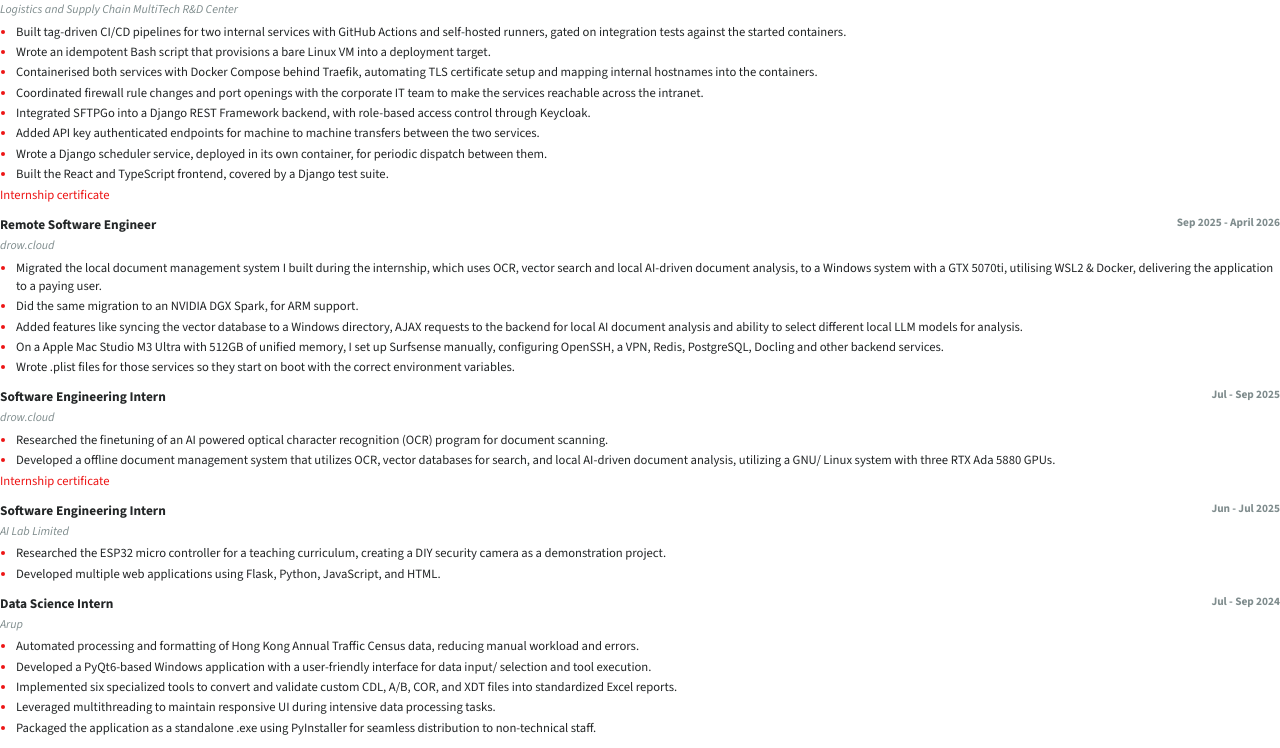
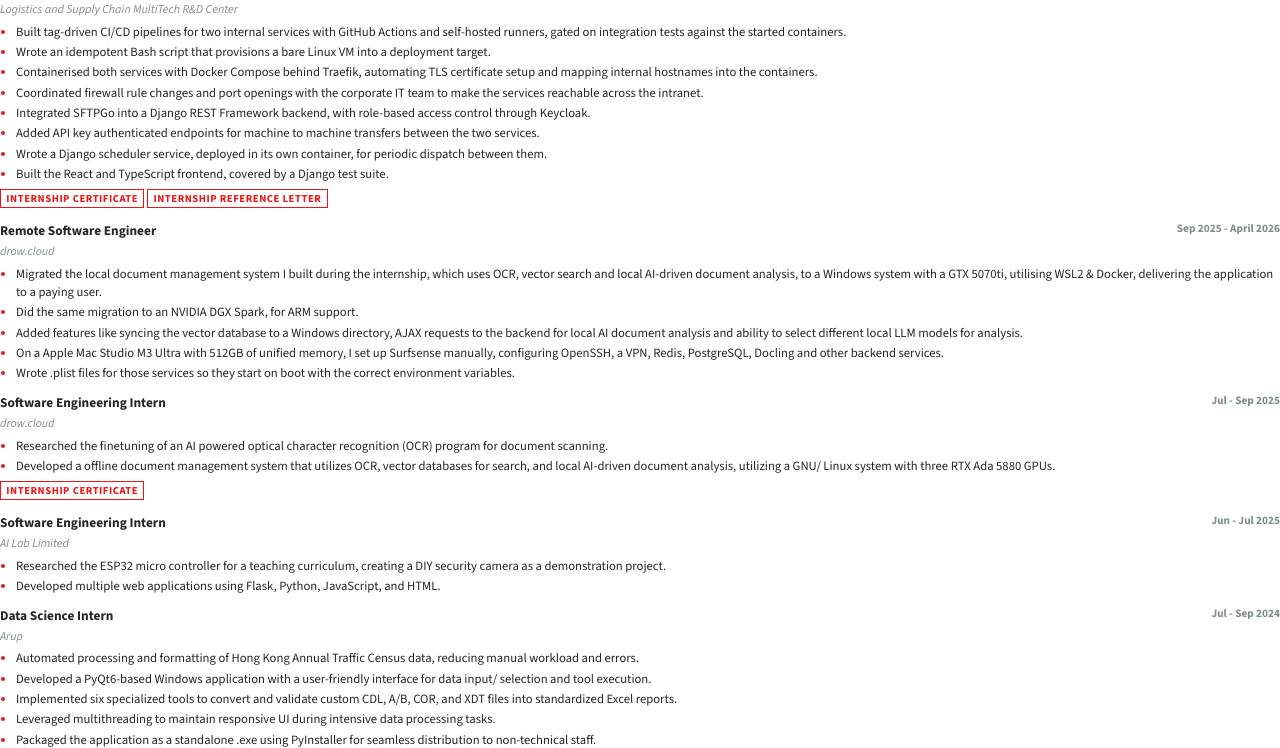
Before and after one commit to bensonchow123/portfolio_website, a Flask app: template templates/resume_pdf.html in a window 1280 px wide. Shown: the part 250-998 px from the top of the page. Run offline with Flask 3, Linux system fonts and the light colour scheme; the template is opened without the code that fills it, so the values that code supplies are empty.

Commit message:
feat(resume): chip the attachment links

```diff
--- a/static/css/resume.css
+++ b/static/css/resume.css
@@ -191,6 +191,26 @@ a {
     margin-bottom: 1.5pt;
 }
 
+/* ---- Document links ---- */
+
+/* Certificates chip up like the skills, in accent because they are the only
+   links inside an entry, with 4pt clearing the bullet above. */
+[data-entry] [data-docs] {
+    margin-top: 4pt;
+}
+
+[data-doc] {
+    display: inline-block;
+    font-size: 8pt;
+    font-weight: 700;
+    letter-spacing: 0.4pt;
+    text-transform: uppercase;
+    padding: 0.5pt 4pt;
+    margin: 0 2pt 2pt 0;
+    border: 0.5pt solid #ed1515;
+    color: #ed1515;
+}
+
 /* ---- Skills ---- */
 
 /* Multicol, not grid, which WeasyPrint handles badly. break-inside stops a
--- a/templates/resume_body.html
+++ b/templates/resume_body.html
@@ -6,6 +6,15 @@
 {% set section_head = 'mb-3 flex items-center gap-2 font-mono text-sm font-bold tracking-widest text-white uppercase' %}
 {% set bullets = 'ms-4 list-disc list-outside text-breeze-fg marker:text-accent' %}
 {% set body_link = 'text-breeze-fg no-underline hover:text-white hover:underline' %}
+
+{# Certificates and letters, chipped like the skills so an attachment does not
+   read as body text. Sits inline in the macro, nothing else wants this run. #}
+{% macro document_link(label, filename) -%}
+<a href="{{ url_for('static', filename='documents/' ~ filename, _external=True) }}"
+   target="_blank" rel="noopener noreferrer" data-doc
+   class="mr-1 mb-1 inline-block border border-accent px-2 py-0.5 font-mono text-2xs font-bold tracking-wider text-accent uppercase no-underline transition-colors duration-200 hover:bg-accent hover:text-term-panel motion-reduce:transition-none">{{ label }}</a>
+{%- endmacro %}
+
 {# Shared by resume.html (screen) and resume_pdf.html (WeasyPrint), so everything
    here has to survive into the PDF. Anything that shouldn't print lives upstream. #}
 <header data-resume-header class="mb-6 border-b border-breeze-grey pb-4 text-center">
@@ -51,9 +60,9 @@
             <li class="mb-1">Wrote a Django scheduler service, deployed in its own container, for periodic dispatch between them.</li>
             <li class="mb-1">Built the React and TypeScript frontend, covered by a Django test suite.</li>
         </ul>
-        <p class="mt-1 text-sm">
-            <a href="{{ url_for('static', filename='documents/benson_chow_lscm_internship_certificate.pdf', _external=True) }}"
-               target="_blank" rel="noopener noreferrer" class="text-accent underline">Internship certificate</a>
+        <p data-docs>
+            {{- document_link('Internship certificate', 'benson_chow_lscm_internship_certificate.pdf') }}
+            {{- document_link('Internship reference letter', 'benson_chow_lscm_internship_reference_letter.pdf') }}
         </p>
     </div>
 
@@ -86,9 +95,8 @@
             <li class="mb-1">Researched the finetuning of an AI powered optical character recognition (OCR) program for document scanning.</li>
             <li class="mb-1">Developed a offline document management system that utilizes OCR, vector databases for search, and local AI-driven document analysis, utilizing a GNU/ Linux system with three RTX Ada 5880 GPUs.</li>
         </ul>
-        <p class="mt-1 text-sm">
-            <a href="{{ url_for('static', filename='documents/benson_chow_drow_internship_certificate.pdf', _external=True) }}"
-               target="_blank" rel="noopener noreferrer" class="text-accent underline">Internship certificate</a>
+        <p data-docs>
+            {{- document_link('Internship certificate', 'benson_chow_drow_internship_certificate.pdf') }}
         </p>
     </div>
 
```
